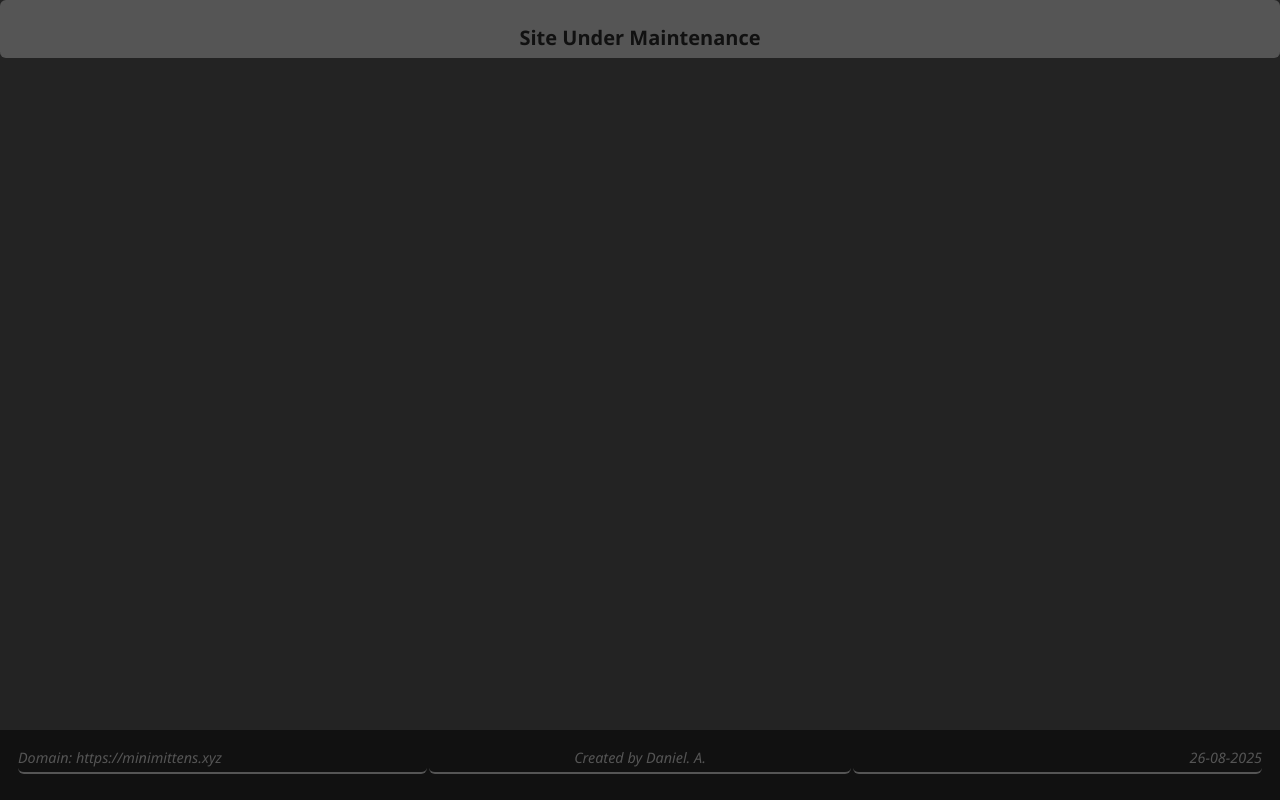
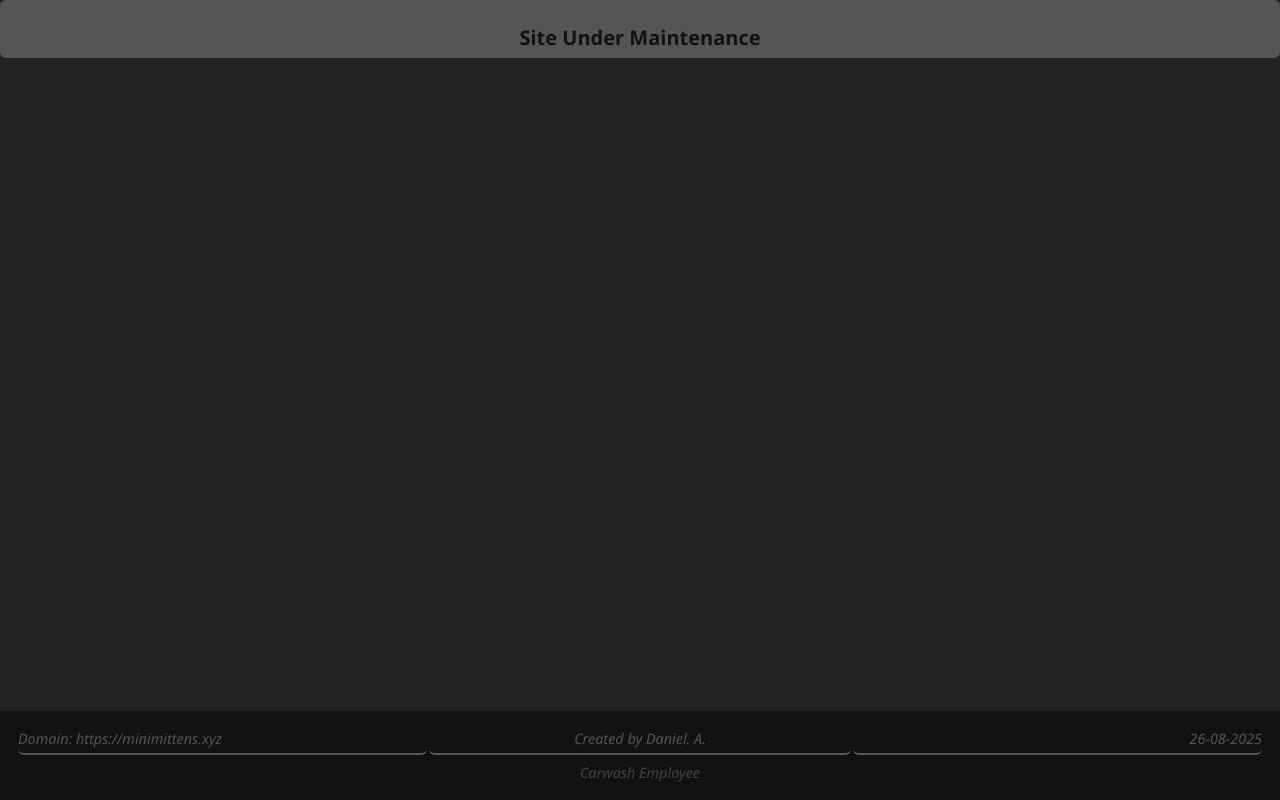
Before and after one commit to 3-blade-games/minimittens.xyz, a plain HTML site: page index.html in a window 1280 px wide. Drawn offline with Linux system fonts and the light colour scheme.

Commit message:
Update index.html

```diff
--- a/index.html
+++ b/index.html
@@ -117,6 +117,7 @@
       <td align="center" valign="top" style="width: 34%;">
         <div>Created by Daniel. A.</div>
         <ul style="list-style: none; padding-left: 0; margin-top: 0.5em;">
+          <li>Carwash Employee</li>
           <!-- <li>DNS check verified</li>
 This site is not for SSH, SQL injection, fuzzing, or Gobuster testing.
 Please use official training environments like Hack The Box or TryHackMe.
```
